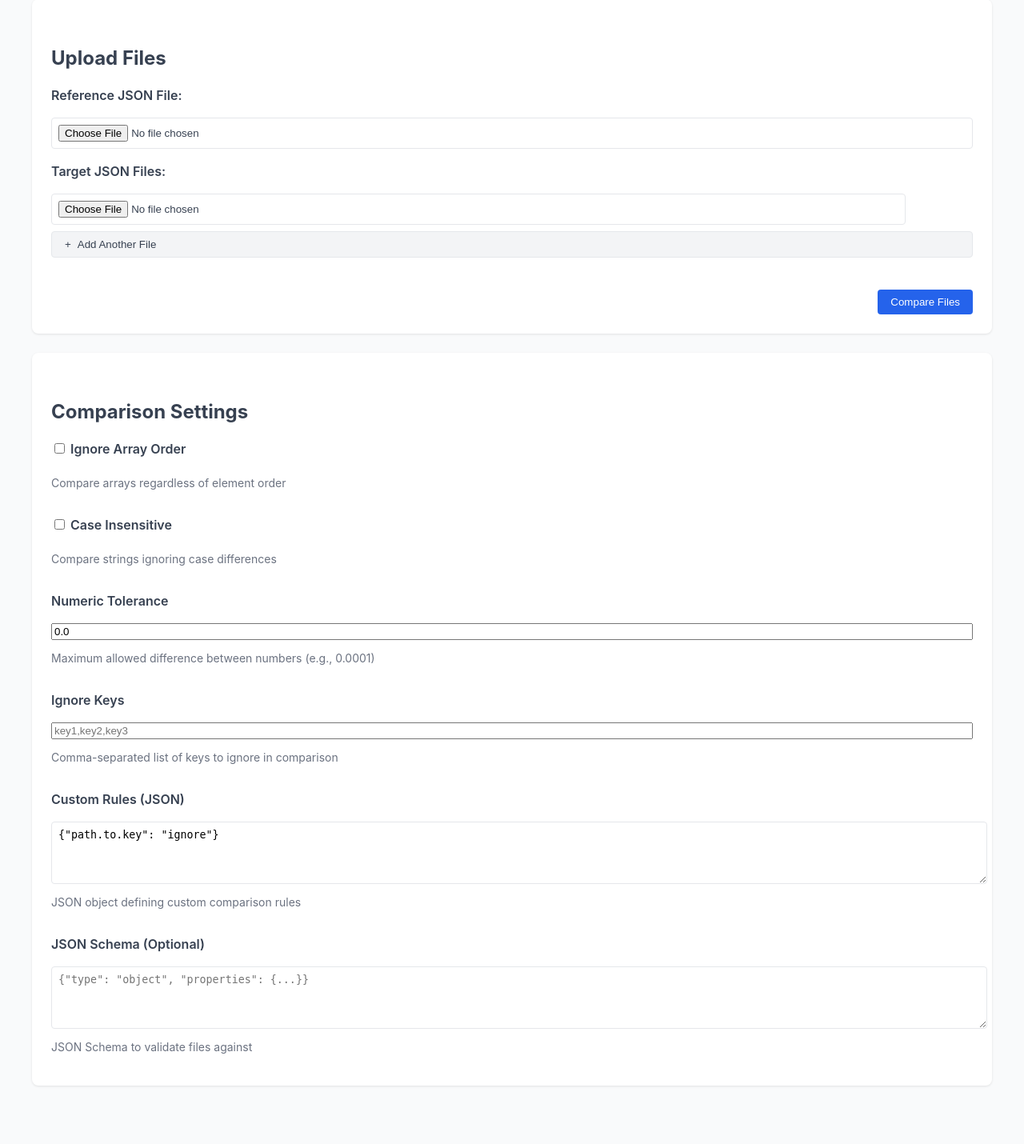
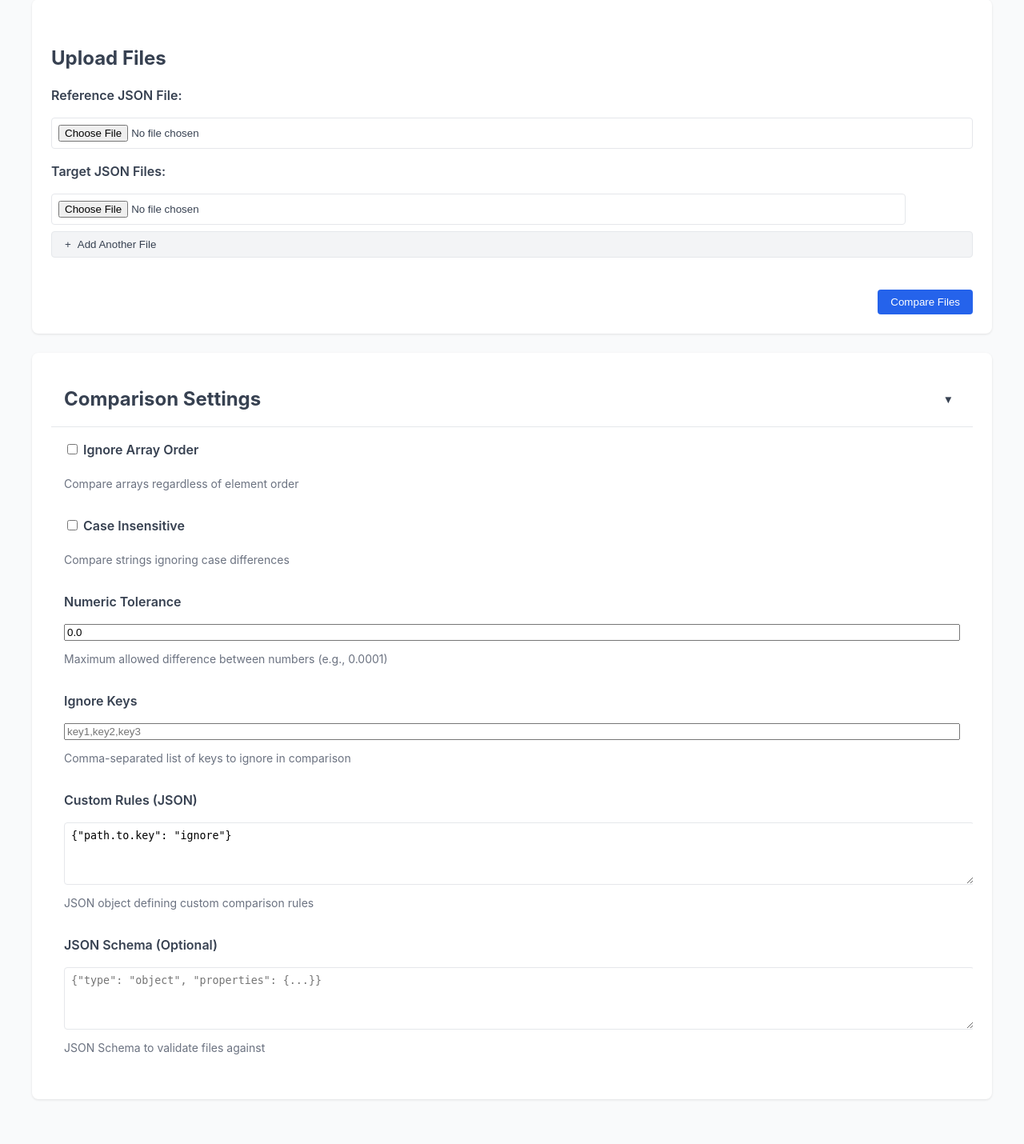
Before and after one commit to nafismahmud181/json_comparison_tool, a Flask app: page / in a window 1280 px wide. Shown: the part 126-1556 px from the top of the page at 80% size. Before the commit the page ends 1484 px from the top, so only its background shows below. Run offline with Flask 3, Linux system fonts and the light colour scheme.

Commit message:
Comparison Settings collapsible

```diff
--- a/templates/index.html
+++ b/templates/index.html
@@ -392,6 +392,45 @@
             background-color: var(--primary-color);
             transition: width 0.3s ease;
         }
+
+        .settings-header {
+            display: flex;
+            justify-content: space-between;
+            align-items: center;
+            cursor: pointer;
+            padding: 1rem;
+        }
+
+        .settings-header h2 {
+            margin: 0;
+        }
+
+        .collapse-btn {
+            background: none;
+            border: none;
+            cursor: pointer;
+            padding: 0.5rem;
+            color: var(--text-color);
+            transition: transform 0.3s ease;
+        }
+
+        .collapse-btn.collapsed .collapse-icon {
+            transform: rotate(-90deg);
+        }
+
+        .settings-content {
+            padding: 1rem;
+            border-top: 1px solid var(--border-color);
+            transition: max-height 0.3s ease, opacity 0.3s ease;
+            overflow: hidden;
+        }
+
+        .settings-content.collapsed {
+            max-height: 0;
+            opacity: 0;
+            padding: 0;
+            border-top: none;
+        }
     </style>
 </head>
 <body>
@@ -433,7 +472,13 @@
         </div>
 
         <div class="card">
+            <div class="settings-header" id="settings-header">
                 <h2>Comparison Settings</h2>
+                <button class="collapse-btn" id="collapse-btn">
+                    <span class="collapse-icon">▼</span>
+                </button>
+            </div>
+            <div class="settings-content" id="settings-content">
                 <div class="settings-group">
                     <div class="setting-item">
                         <label>
@@ -473,6 +518,7 @@
                         <label for="jsonSchema">JSON Schema (Optional)</label>
                         <textarea id="jsonSchema" name="schema" rows="4" placeholder='{"type": "object", "properties": {...}}'></textarea>
                         <p class="setting-description">JSON Schema to validate files against</p>
+                    </div>
                 </div>
             </div>
         </div>
@@ -950,6 +996,26 @@
                 e.target.style.borderColor = 'red';
             }
         });
+
+        // Add collapsible functionality for settings
+        document.addEventListener('DOMContentLoaded', function() {
+            const settingsHeader = document.getElementById('settings-header');
+            const settingsContent = document.getElementById('settings-content');
+            const collapseBtn = document.getElementById('collapse-btn');
+
+            // Load saved state from localStorage
+            const isCollapsed = localStorage.getItem('settingsCollapsed') === 'true';
+            if (isCollapsed) {
+                settingsContent.classList.add('collapsed');
+                collapseBtn.classList.add('collapsed');
+            }
+
+            settingsHeader.addEventListener('click', function() {
+                settingsContent.classList.toggle('collapsed');
+                collapseBtn.classList.toggle('collapsed');
+                localStorage.setItem('settingsCollapsed', settingsContent.classList.contains('collapsed'));
+            });
+        });
     </script>
 </body>
 </html>
```
Lines whose indentation alone changed are shown as unchanged.
